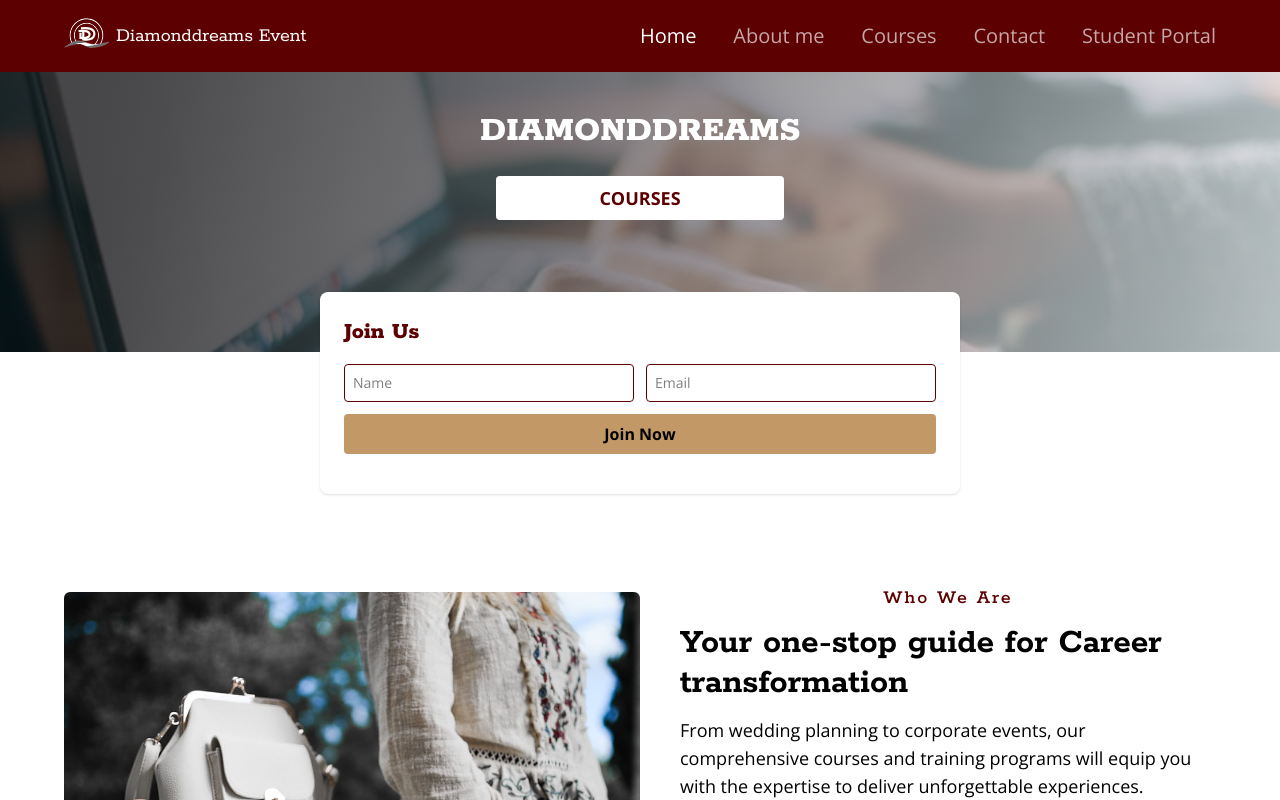
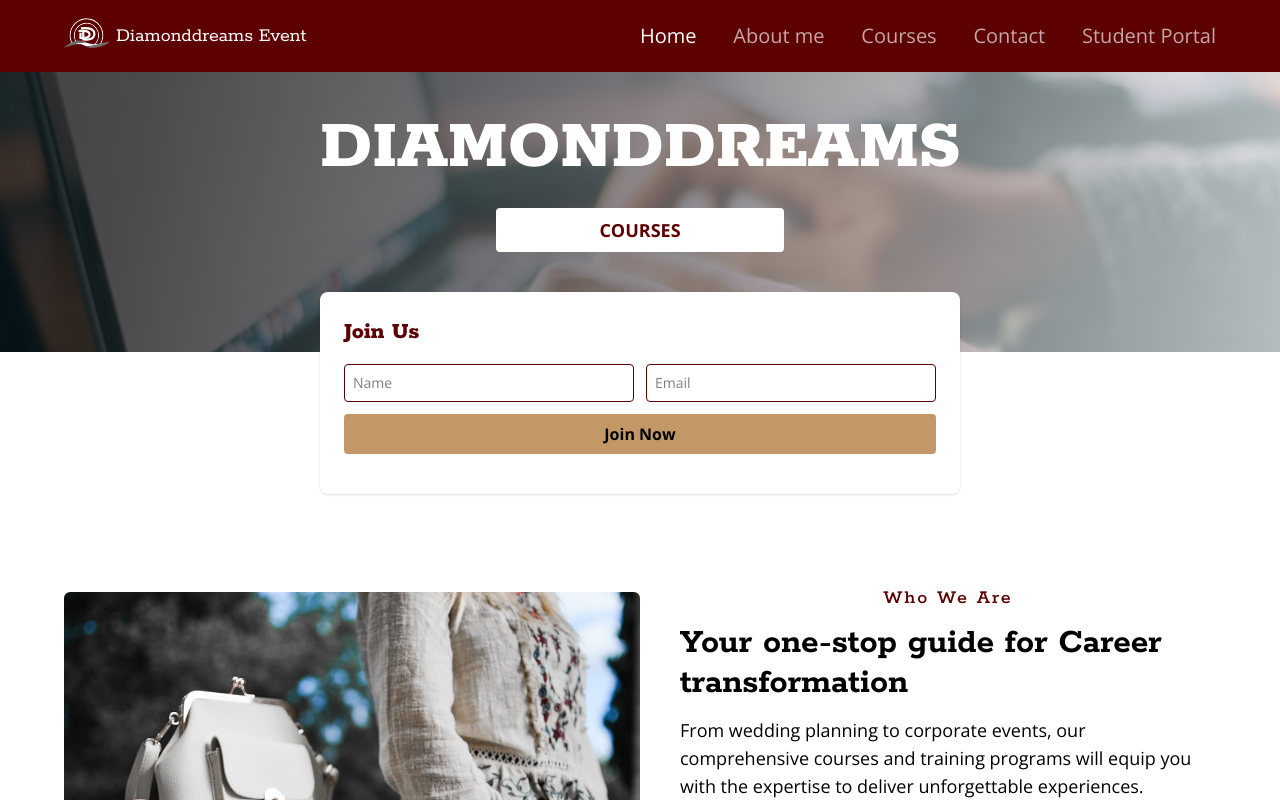
Before and after one commit to Tjay05/diamond-dreams-academy, a React (Vite) app: page / in a window 1280 px wide. Shown: the top 800 px of the page. Built offline with nearby package versions, Linux system fonts and the light colour scheme.

Commit message:
Increase header font size

```diff
--- a/src/pages/home/Index.jsx
+++ b/src/pages/home/Index.jsx
@@ -16,7 +16,7 @@ const Home = () => {
       >
         <div className="absolute inset-0 opacity-70 bg-linear-105 from-black to-white"></div>
         <div className="relative z-1 flex flex-col items-center justify-center rule py-4">
-          <h1 className="uppercase text-white text-center font-extrabold text-4xl font-[rokkitt] pt-6">Diamonddreams</h1>
+          <h1 className="uppercase text-white text-center font-extrabold text-4xl font-[rokkitt] pt-6 lg:text-7xl">Diamonddreams</h1>
           <button className="rounded uppercase text-center w-full font-bold font-[Open_Sans] text-lg text-[#5c0002] p-2 my-6 bg-white hover:cursor-pointer md:w-1/4">Courses</button>
         </div>
       </header>
```
